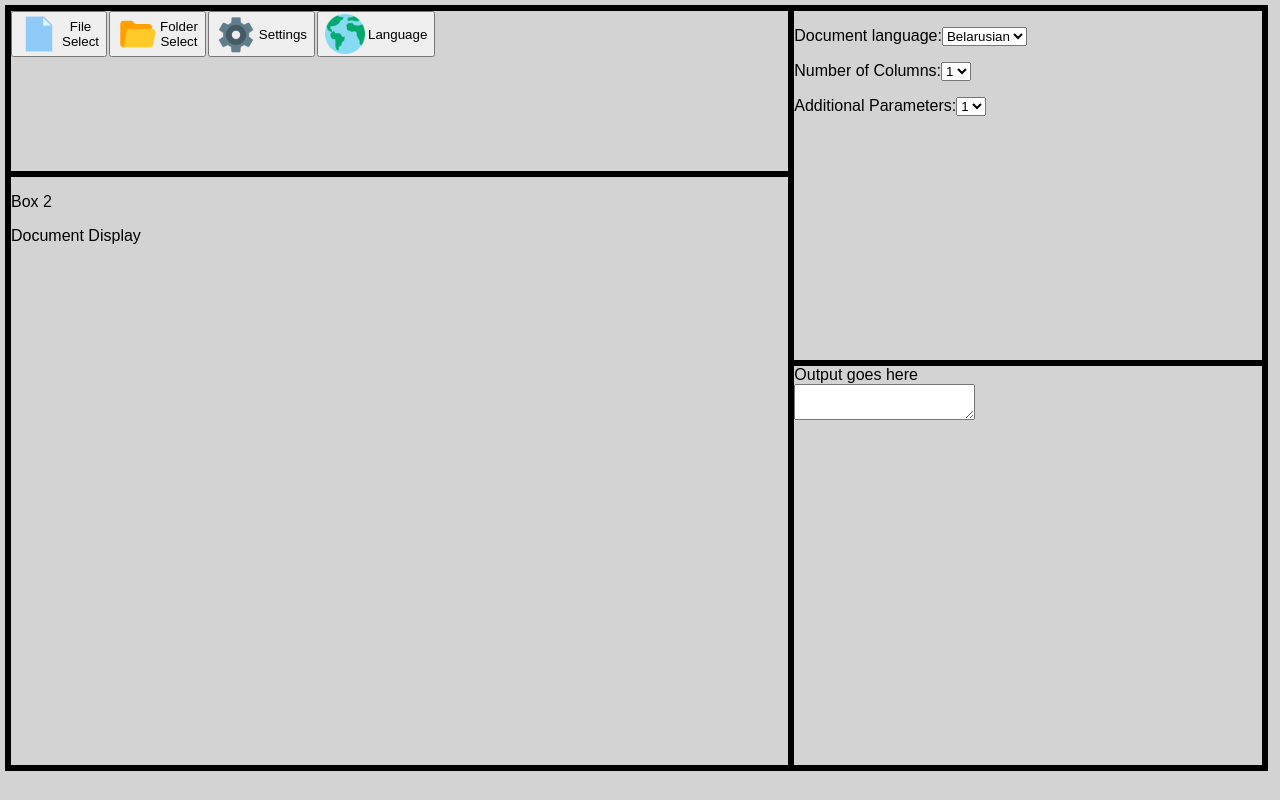
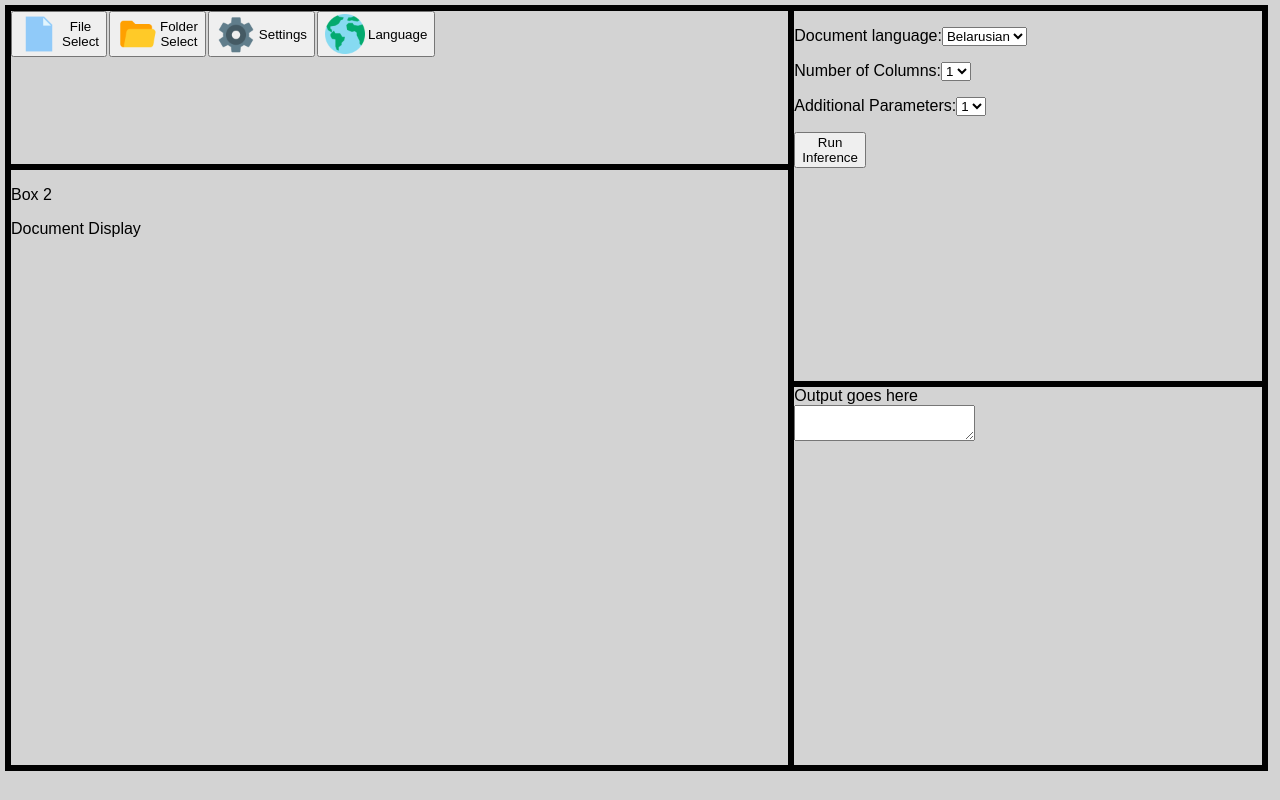
Before and after one commit to Keys-481/sp26-06-loracles, a React (Vite) app: page / in a window 1280 px wide. Built offline with nearby package versions, Linux system fonts and the light colour scheme.

Commit message:
[#64] Scan control box and stateful actions (#74)

```diff
--- a/src/App.jsx
+++ b/src/App.jsx
@@ -1,12 +1,15 @@
+import { useState } from "react";
+
 import img_file from "./assets/file.png";
 import img_folder from "./assets/folder.png";
 import img_settings from "./assets/settings.png";
 import img_world from "./assets/world.png";
 
 import OutputTextBox from "./components/LayoutGrid/OutputTextBox";
-import ScanControls from "./components/LayoutGrid/ScanControls";
+import ScanControlBox from "./components/LayoutGrid/ScanControlBox";
 
 function App() {
+  const [scanState, setScanState] = useState(false);
 
   return (
     <div style={{ padding: '5px', fontFamily: 'Arial, sans-serif' }}>
@@ -37,10 +40,16 @@ function App() {
           <img id="documentDisplay"/>
         </div>
         <div className="div3">
-          <ScanControls/>
+          <ScanControlBox
+            scanState={scanState}
+            onRunInferenceButton={() => setScanState(true)}
+          />
         </div>
         <div class="div4">
-          <OutputTextBox labelText={"Output goes here"}/>
+          <OutputTextBox
+            labelText={"Output goes here"}
+            scannedText={scanState ? 'this is scanned text' : ''}
+          />
         </div>
       </div>
     </div>
--- a/src/components/LayoutGrid/OutputTextBox.jsx
+++ b/src/components/LayoutGrid/OutputTextBox.jsx
@@ -6,13 +6,16 @@
  * @param {Object} param0 Container for component props
  * @param {*} param0.labelText Fills in the text of the label for the textarea
  * @param {string} [param0.placeholder=""] Fills in the placeholder attribute of the textarea
+ * @param {string} [param0.scannedText=""] Fills in text scanned by the scanner
  */
-function OutputTextBox({ labelText, placeholder="" }) {
+function OutputTextBox({ labelText, placeholder="", scannedText="" }) {
   // Ensure function props are of the right type
   if (typeof labelText !== "string")
     throw new TypeError(`Expected a string, got ${typeof labelText}`);
   if (typeof placeholder !== "string")
     throw new TypeError(`Expected a string, got ${typeof placeholder}`);
+  if (typeof scannedText !== "string")
+    throw new TypeError(`Expected a string, got ${typeof scannedText}`);
   if (labelText.trim() === "")
     throw new Error(`Expected non-empty string`);
 
@@ -25,8 +28,8 @@ function OutputTextBox({ labelText, placeholder="" }) {
         autoComplete="off"
         spellCheck="false"
         placeholder={placeholder} // Text to display when textarea is empty
-      >
-      </textarea>
+        value={scannedText}
+      />
     </div>
   );
 }
--- /dev/null
+++ b/src/components/LayoutGrid/ScanControlBox.jsx
@@ -0,0 +1,29 @@
+import ScanControls from "./ScanControls";
+
+/**
+ * React compoenent for the scanning controls of the UI.
+ *
+ * This will be where the model parameters and big scan button are placed.
+ *
+ * @param {Object} param0 Container for component props
+ * @param {*} param0.scanState The current state of the scanner
+ * @param {*} param0.onRunInferenceButton Function to run when "Run Inference" button is clicked
+ */
+function ScanControlBox({ scanState, onRunInferenceButton }) {
+  return (
+    <div id="scanControlBox">
+      <ScanControls/>
+      <div id="runInferenceButtonBox">
+        <button
+          id="runInferenceButton"
+          class="button"
+          onClick={onRunInferenceButton}
+        >
+          { scanState ? 'Scanned' : 'Run Inference' }
+        </button>
+      </div>
+    </div>
+  );
+}
+
+export default ScanControlBox;
```
Also changed, not shown: 2 other files (tests, documents, lock files or other folders).
